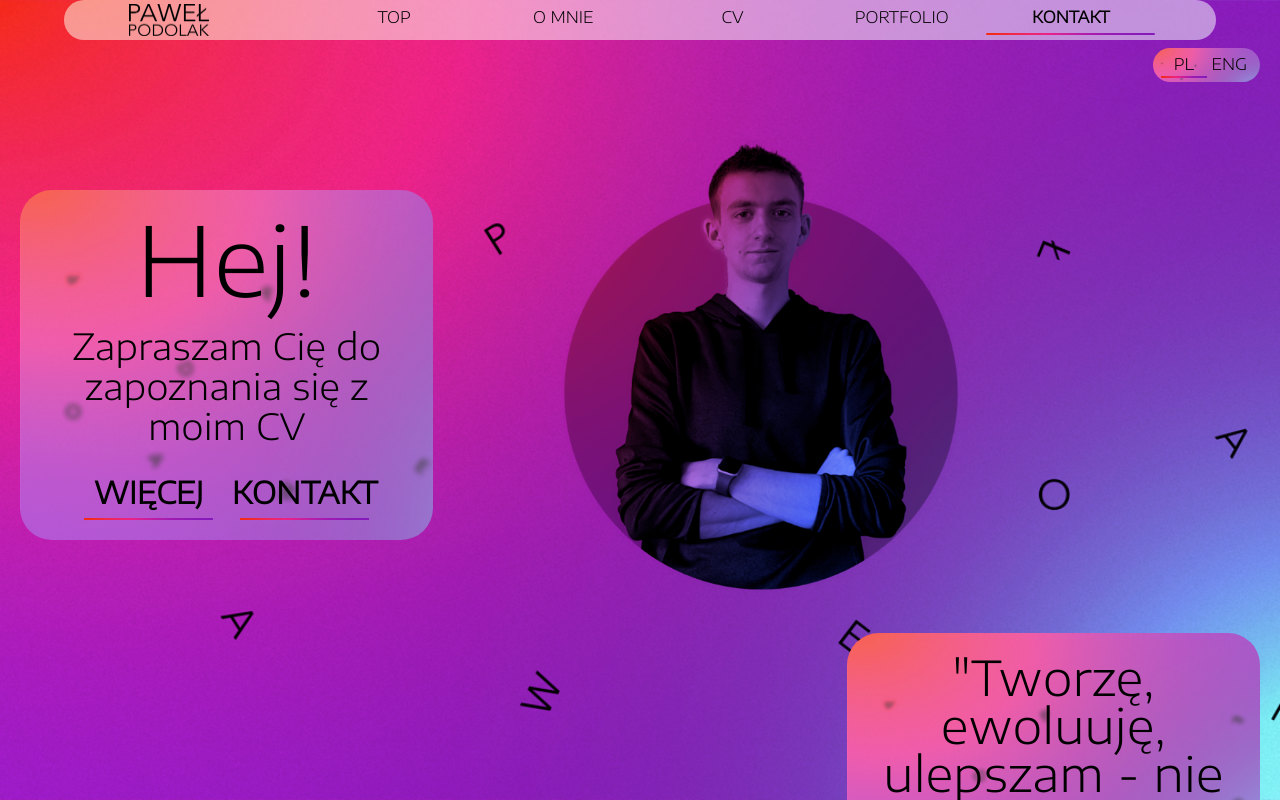
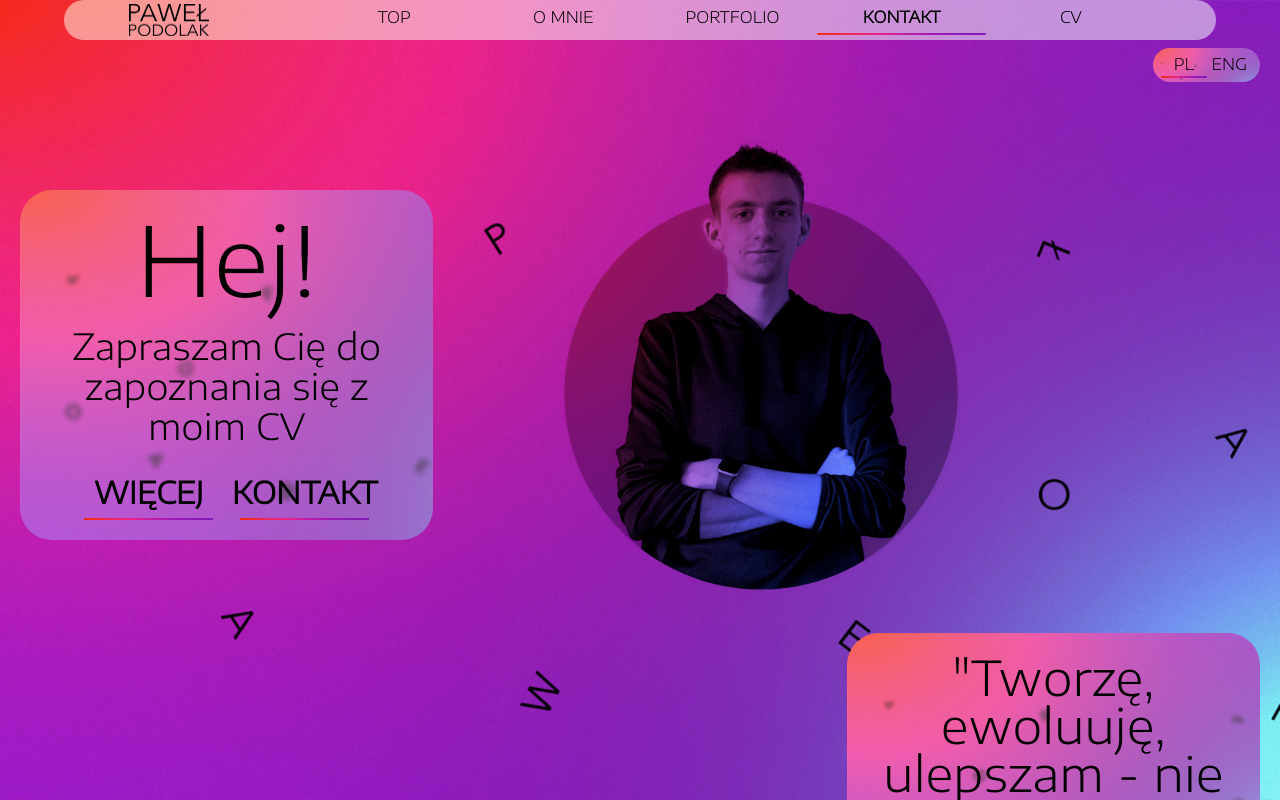
Before and after one commit to rahan1999/pp-portfolio, a Next.js app: page / in a window 1280 px wide. Shown: the top 800 px of the page. Built offline with nearby package versions, Linux system fonts and the light colour scheme.

Commit message:
feat: CV.pdf is now available to download through menu bar

```diff
--- a/components/cv.tsx
+++ b/components/cv.tsx
@@ -11,7 +11,7 @@ export default function Cv() {
         titles="HTML, CSS i JS-React.js, Next.js-Tailwind, TypeScript-Komendy Unix-Affinity Designer-Git, GitHub-Angielski"
         descriptions="Trzy filary aplikacji webowych. Poświęciłem każdemu z nich należyty czas aby osiągnąć ich głębokie zrozumienie i móc zabrać się do nauki opartych na nich bibliotek.-Framework'i na których aktualnie jestem skupiony. Głęboko zafascynowały mnie one możliwościami jakie dają do tworzenia aplikacji webowych.-Wraz z Next.js są jednymi z nowszych narzędzi w moim arsenale do tworzenie responsywnych witryn internetowych.-Znam podstawy posługiwania się terminalem w systemach operacyjnych typu Linux czy MacOS.-Aktualnie mój ulubiony program do tworzenia grafiki komputerowej. To w nim tworze różne obrazki i projekty stron internetowych.-Umiem się posługiwać tymi popularnymi systemami do zarządzania wersją. Na GitHub zamieszczam też co ciekawsze napisane prze zemnie programy.-Staram się dbać o moje umiejętności posługiwania się najbardziej uniwersalnym językiem świata. Aktualnie mogę pochwalić się komunikatywnością na poziomie B1."
       ></Cvsection>
-      <div className="box h-1 w-1"></div>
+
       <Cvsection
         main="Zainteresowania"
         titles="Sport-Naprawa i konserwacja-Grafika komputerowa-Lego-Technologia"
--- a/components/menu.tsx
+++ b/components/menu.tsx
@@ -6,13 +6,7 @@ import logo from "../images/logo.png";
 
 let menuClassList: string =
   "duration-1000 w-[20%] text-center top_menu text-xs md:text-base bottom-0 md:hover:bottom-1 duration-1000 relative";
-let barPosition: string[] = [
-  "ml-[0%]",
-  "ml-[20%]",
-  "ml-[40%]",
-  "ml-[60%]",
-  "ml-[80%]",
-];
+let barPosition: string[] = ["ml-[0%]", "ml-[20%]", "ml-[40%]", "ml-[60%]"];
 let barToggle: number = 0;
 
 export default function Menu() {
@@ -85,11 +79,6 @@ export default function Menu() {
             </Link>
           </div>
           <div className={menuClassList}>
-            <Link href="/#cv">
-              <p className="translate">CV</p>
-            </Link>
-          </div>
-          <div className={menuClassList}>
             <Link href="/#portfolio">
               <p className="translate">PORTFOLIO</p>
             </Link>
@@ -97,6 +86,11 @@ export default function Menu() {
           <div className={menuClassList}>
             <Link href="/#footer">
               <p className="translate">KONTAKT</p>
+            </Link>
+          </div>
+          <div className={menuClassList}>
+            <Link href="/Paweł_Podolak_CV_ENG.pdf" target={"_blank"}>
+              <p className="translate">CV</p>
             </Link>
           </div>
         </div>
--- a/components/translator.tsx
+++ b/components/translator.tsx
@@ -4,9 +4,9 @@ import { useRef } from "react";
 const translation: string[] = [
   "TOP",
   "ABOUT",
-  "CV",
   "PORTFOLIO",
   "CONTACT",
+  "CV",
   "Hi!",
   "I would like to invite you to familiarize yourself with my CV",
   "MORE",
```
Also changed, not shown: 1 other file (tests, documents, lock files or other folders).
